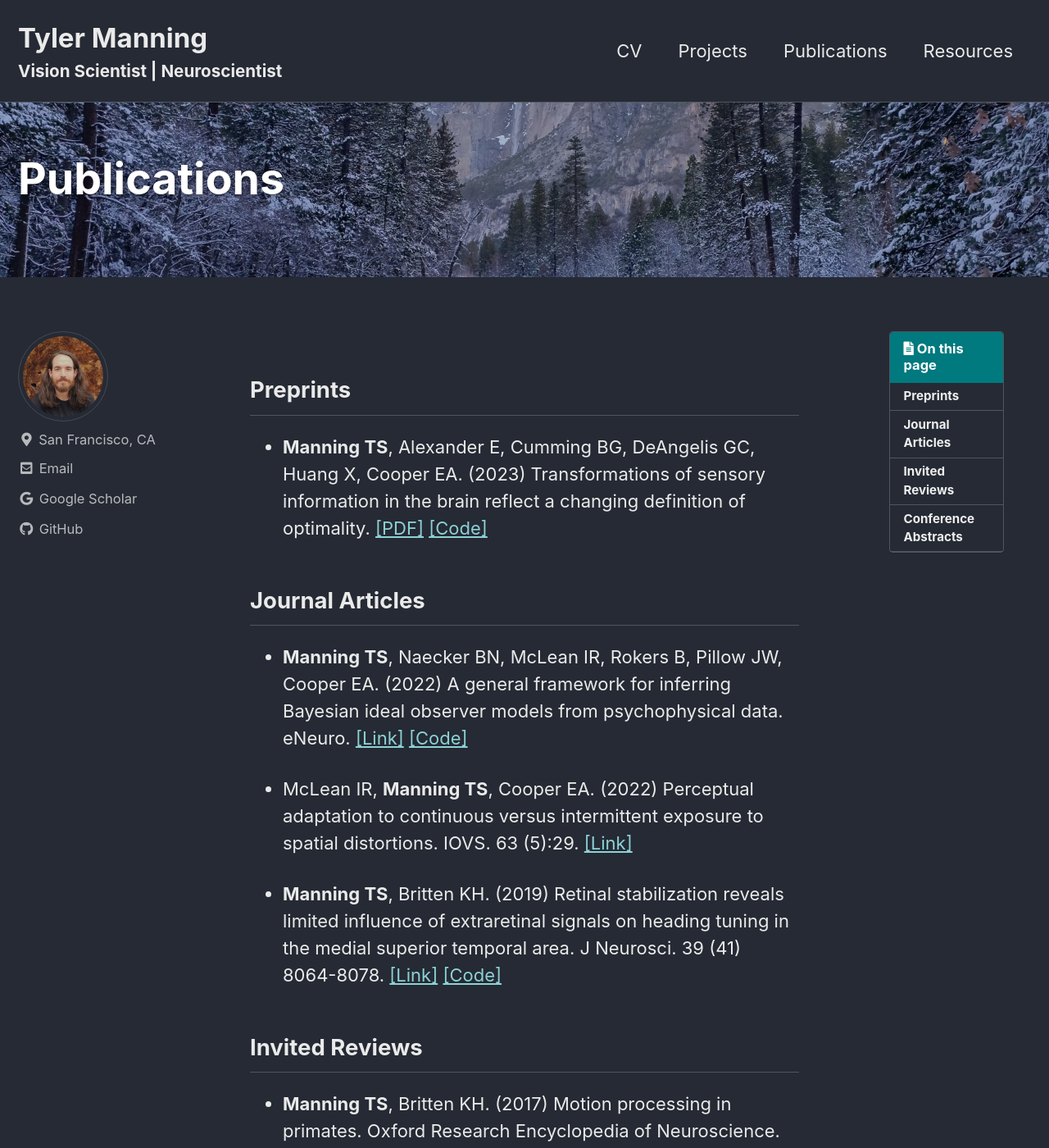
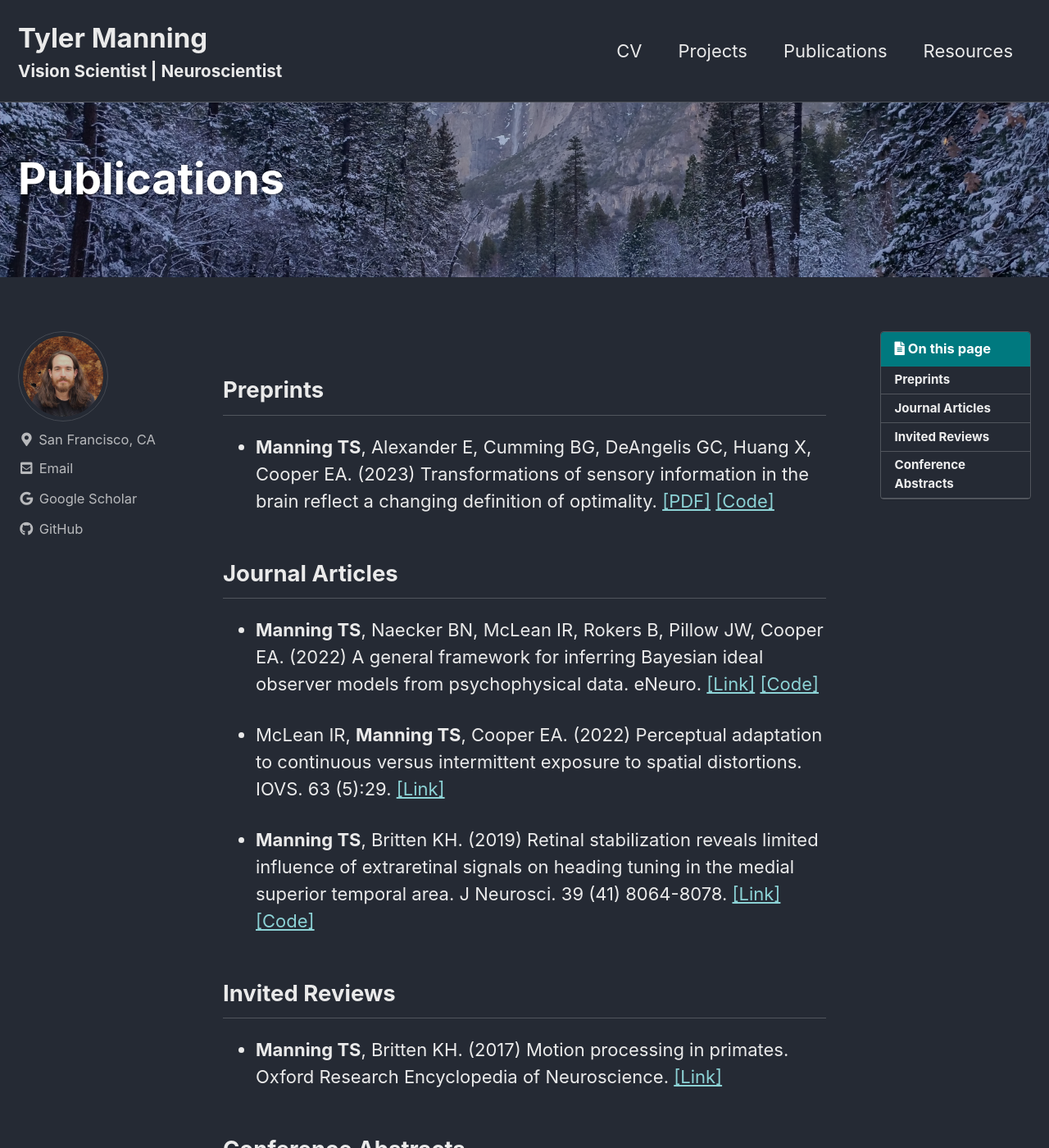
Before and after one commit to tsmanning/tsmanning.github.io, a Jekyll site: the page built from _pages/publications.md, in a window 1280 px wide and 1400 px high. Shown: the whole window at 82% size. Built offline with Jekyll 4.4.1, drawn with Linux system fonts in a browser that asks for light colours; cached includes are drawn as plain includes.

Commit message:
playing with margins

```diff
--- a/_sass/minimal-mistakes/_page.scss
+++ b/_sass/minimal-mistakes/_page.scss
@@ -38,13 +38,17 @@ body {
 .page {
   @include breakpoint($large) {
     float: right;
-    width: calc(100% - #{$right-sidebar-width-narrow} - 1.5em);
-    padding-right: calc(1.5em + #{$right-sidebar-width-narrow});
+    width: calc(100% - #{$right-sidebar-width-narrow});
+    padding-right: $right-sidebar-width-narrow;
+    // width: calc(100% - #{$right-sidebar-width-narrow} - 1.5em);
+    // padding-right: calc(1.5em + #{$right-sidebar-width-narrow});
   }
 
   @include breakpoint($x-large) {
-    width: calc(100% - #{$right-sidebar-width} - 1.5em);
-    padding-right: calc(1.5em + #{$right-sidebar-width});
+    // width: calc(100% - #{$right-sidebar-width} - 1.5em);
+    // padding-right: calc(1.5em + #{$right-sidebar-width});
+    width: calc(100% - #{$right-sidebar-width});
+    padding-right: $right-sidebar-width;
   }
 
   .page__inner-wrap {
--- a/_sass/minimal-mistakes/_sidebar.scss
+++ b/_sass/minimal-mistakes/_sidebar.scss
@@ -81,7 +81,7 @@
     width: $right-sidebar-width-narrow;
     margin-right: -1 * $right-sidebar-width-narrow;
     // padding-left: 1em;
-    padding-left: 5em;
+    padding-left: 3em;
     z-index: 10;
 
     &.sticky {
```
